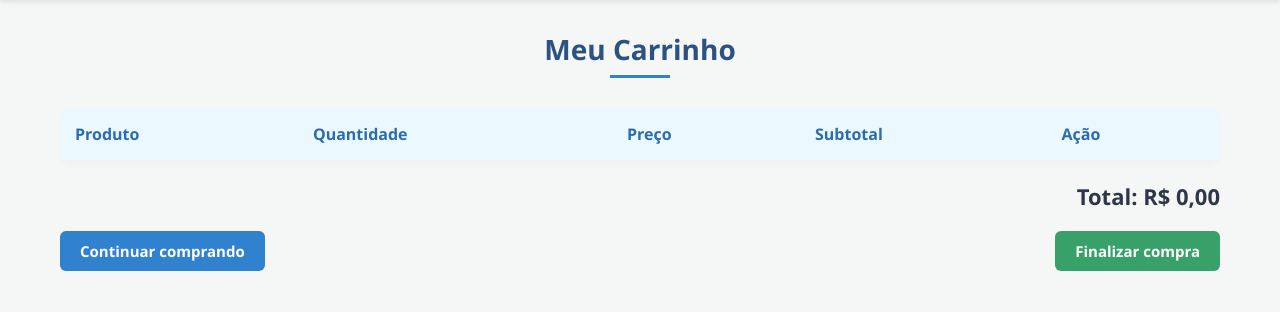
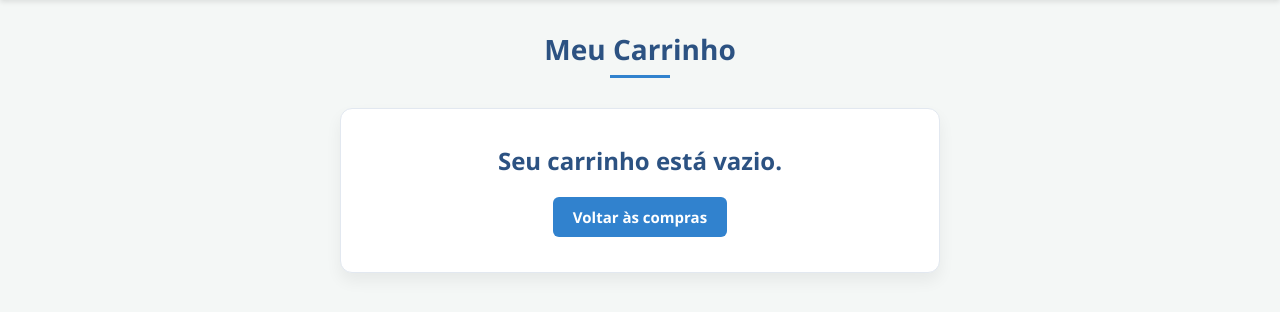
Before and after one commit to saifo073/SWtech, a PHP site: page /carrinho.php in a window 1280 px wide. Shown: the part 60-372 px from the top of the page. Run offline with PHP 8.4, Linux system fonts and the light colour scheme; the visitor is signed in with stand-in values (Sample User, id 1); data comes from the database, SQL or seed files in the repository; tables that the repository leaves empty hold one stand-in row (values such as "Sample post"); data that the repository does not hold is empty.

Commit message:
Update carrinho.php

```diff
--- a/SWtech-FINAL/SWtech/carrinho.php
+++ b/SWtech-FINAL/SWtech/carrinho.php
@@ -1,16 +1,21 @@
 <?php
 if(!isset($_SESSION)) session_start();
 
-$produtos = [
-    1 => ["nome" => "Notebook Ultra Pro 15", "preco" => 4399.00, "cat" => "notebooks", "img" => "img/n1.jpeg", "desc" => "Intel i7, 16GB RAM, SSD 512GB - Super rápido."],
-    2 => ["nome" => "Smartphone Galaxy S24 Ultra", "preco" => 5999.00, "cat" => "celulares", "img" => "img/cel1.jpeg", "desc" => "Câmera de 200MP, Tela 120Hz, 512GB."],
-    3 => ["nome" => "Fone Bluetooth Noise Cancelling", "preco" => 899.00, "cat" => "acessorios", "img" => "img/fone.jpeg", "desc" => "Isolamento acústico ativo e bateria de 40h."],
-    4 => ["nome" => "Notebook Gamer Storm X", "preco" => 6799.00, "cat" => "notebooks", "img" => "img/n2.jpeg", "desc" => "RTX 3050, Ryzen 7, Perfeito para jogos."],
-    5 => ["nome" => "iPhone 15 Pro Max", "preco" => 7899.00, "cat" => "celulares", "img" => "img/cel2.jpeg", "desc" => "Titânio, Tela Super Retina XDR, Chip A17."]
-];
+include "app/cons.php";
+require_once "app/DLL.php";
 
-if(!isset($_SESSION['carrinho'])){
-    $_SESSION['carrinho'] = [];
+$id_sessao = session_id();
+
+$consulta = "SELECT c.id_produto, c.quantidade, p.nome, p.preco
+FROM carrinho c
+INNER JOIN produtos p ON p.id = c.id_produto
+WHERE c.id_sessao = '$id_sessao'";
+
+$resultado = banco($server, $user, $password, $db, $consulta);
+
+$itens_carrinho = [];
+while($linha = $resultado->fetch_assoc()){
+    $itens_carrinho[] = $linha;
 }
 
 $total = 0;
@@ -42,7 +47,7 @@
     <main class="container">
         <h1 class="section-title">Meu Carrinho</h1>
 
-        <?php if(count($_SESSION['carrinho']) == 0){ ?>
+        <?php if(count($itens_carrinho) == 0){ ?>
             <div class="card-form" style="max-width:600px; margin:auto; text-align:center;">
                 <h2>Seu carrinho está vazio.</h2>
                 <form method="POST" action="index.php">
@@ -59,23 +64,21 @@
                     <th>Ação</th>
                 </tr>
 
-                <?php foreach($_SESSION['carrinho'] as $id => $qtd){ ?>
-                    <?php if(isset($produtos[$id])){ ?>
-                        <?php $subtotal = $produtos[$id]['preco'] * $qtd; $total += $subtotal; ?>
+                <?php foreach($itens_carrinho as $item){ ?>
+                    <?php $subtotal = $item['preco'] * $item['quantidade']; $total += $subtotal; ?>
                     <tr>
-                            <td><?php echo $produtos[$id]['nome']; ?></td>
-                            <td><?php echo $qtd; ?></td>
-                            <td>R$ <?php echo number_format($produtos[$id]['preco'], 2, ',', '.'); ?></td>
+                        <td><?php echo $item['nome']; ?></td>
+                        <td><?php echo $item['quantidade']; ?></td>
+                        <td>R$ <?php echo number_format($item['preco'], 2, ',', '.'); ?></td>
                         <td>R$ <?php echo number_format($subtotal, 2, ',', '.'); ?></td>
                         <td>
                             <form method="POST" action="banco.php">
-                                    <input type="hidden" name="id_produto" value="<?php echo $id; ?>">
+                                <input type="hidden" name="id_produto" value="<?php echo $item['id_produto']; ?>">
                                 <input type="hidden" name="B7" value="1">
                                 <input type="submit" class="btn btn-danger" value="Remover">
                             </form>
                         </td>
                     </tr>
-                    <?php } ?>
                 <?php } ?>
             </table>
 
```
Lines whose indentation alone changed are shown as unchanged.
